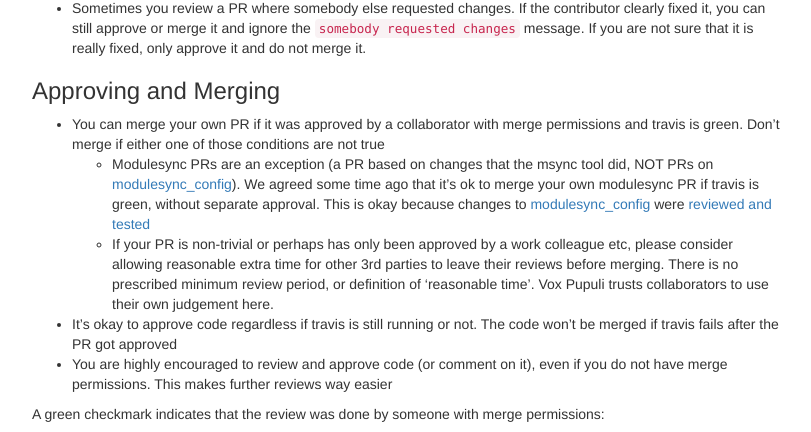
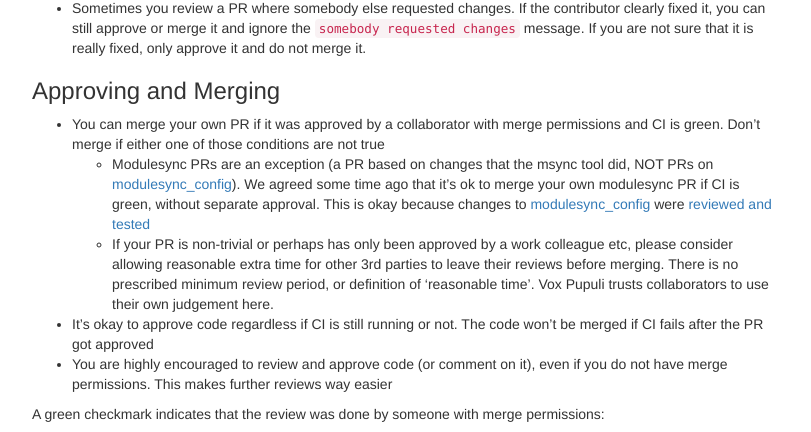
Before and after one commit to voxpupuli/voxpupuli.github.io, a Jekyll site: the page built from _docs/reviewing_pr.md, in a window 1280 px wide and 900 px high, scrolled down 1329 px. Shown: the part 144-576 px from the top of the window, without its empty margins (233-1044 px from the left). Built offline with Jekyll 4.4.1, drawn with Linux system fonts in a browser that asks for light colours; nearby versions of some CDN libraries.

Commit message:
Replace referencs to travis with CI
This generalizes some of the references to CI checks. This change is being proposed since most repositories are moving away from Travis CI.

```diff
--- a/_docs/reviewing_pr.md
+++ b/_docs/reviewing_pr.md
@@ -41,11 +41,11 @@ one of our modules:
 
 ### Approving and Merging
 
-* You can merge your own PR if it was approved by a collaborator with merge permissions and travis is green. Don't merge if either one of those conditions are not true
-  * Modulesync PRs are an exception (a PR based on changes that the msync tool did, NOT PRs on [modulesync_config][ms_docs]). We agreed some time ago that it's ok to merge your own modulesync PR if travis is green, without separate approval. This is okay because changes to [modulesync_config][ms_docs] were [reviewed and tested](ms_guide)
+* You can merge your own PR if it was approved by a collaborator with merge permissions and CI is green. Don't merge if either one of those conditions are not true
+  * Modulesync PRs are an exception (a PR based on changes that the msync tool did, NOT PRs on [modulesync_config][ms_docs]). We agreed some time ago that it's ok to merge your own modulesync PR if CI is green, without separate approval. This is okay because changes to [modulesync_config][ms_docs] were [reviewed and tested](ms_guide)
   * If your PR is non-trivial or perhaps has only been approved by a work colleague etc, please consider allowing reasonable extra time for other 3rd parties to leave their reviews before merging.
     There is no prescribed minimum review period, or definition of 'reasonable time'. Vox Pupuli trusts collaborators to use their own judgement here.
-* It's okay to approve code regardless if travis is still running or not. The code won't be merged if travis fails after the PR got approved
+* It's okay to approve code regardless if CI is still running or not. The code won't be merged if CI fails after the PR got approved
 * You are highly encouraged to review and approve code (or comment on it), even if you do not have merge permissions. This makes further reviews way easier
 
 A green checkmark indicates that the review was done by someone with merge permissions:
```
